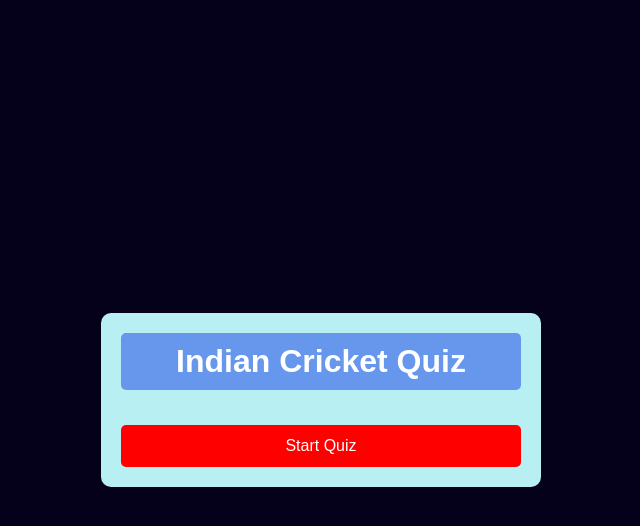
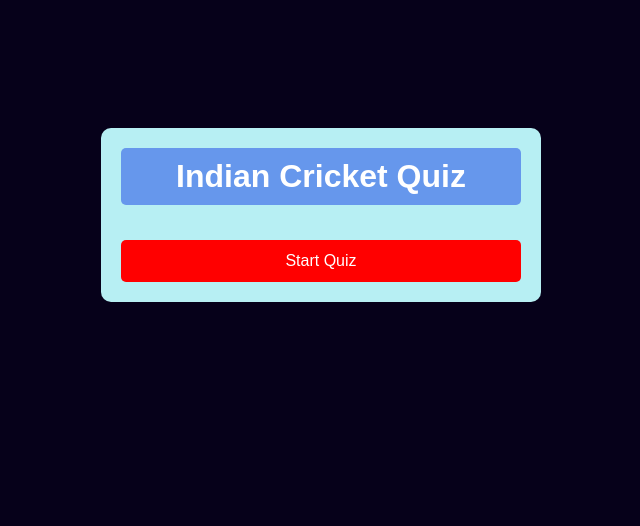
Before and after one commit to eklavya11/cricket-quiz-app, a plain HTML site: page index.html in a window 1280 px wide. Shown: the whole page, without its empty margins (319-959 px from the left). Drawn offline with Linux system fonts and the light colour scheme.

Commit message:
Update styles.css
2nd changes

```diff
--- a/styles.css
+++ b/styles.css
@@ -6,7 +6,7 @@ body {
     display: flex;
     justify-content: center;
     align-items: center;
-    height: 100vh;
+
 }
 
 .container {
@@ -17,7 +17,8 @@ body {
     padding: 20px;
     max-width: 400px;
     width: 100%;
-
+    height: 100%;
+    margin-top: 10%;
 
 }
 
```
